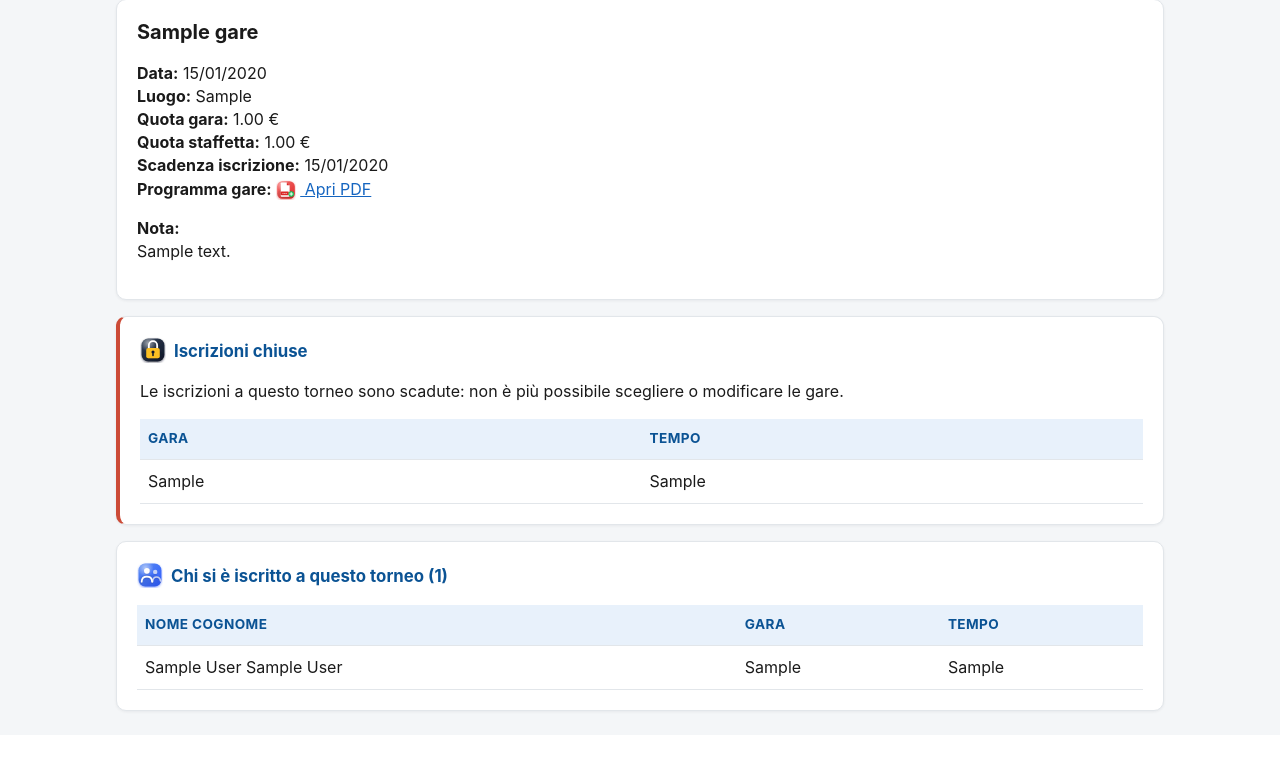
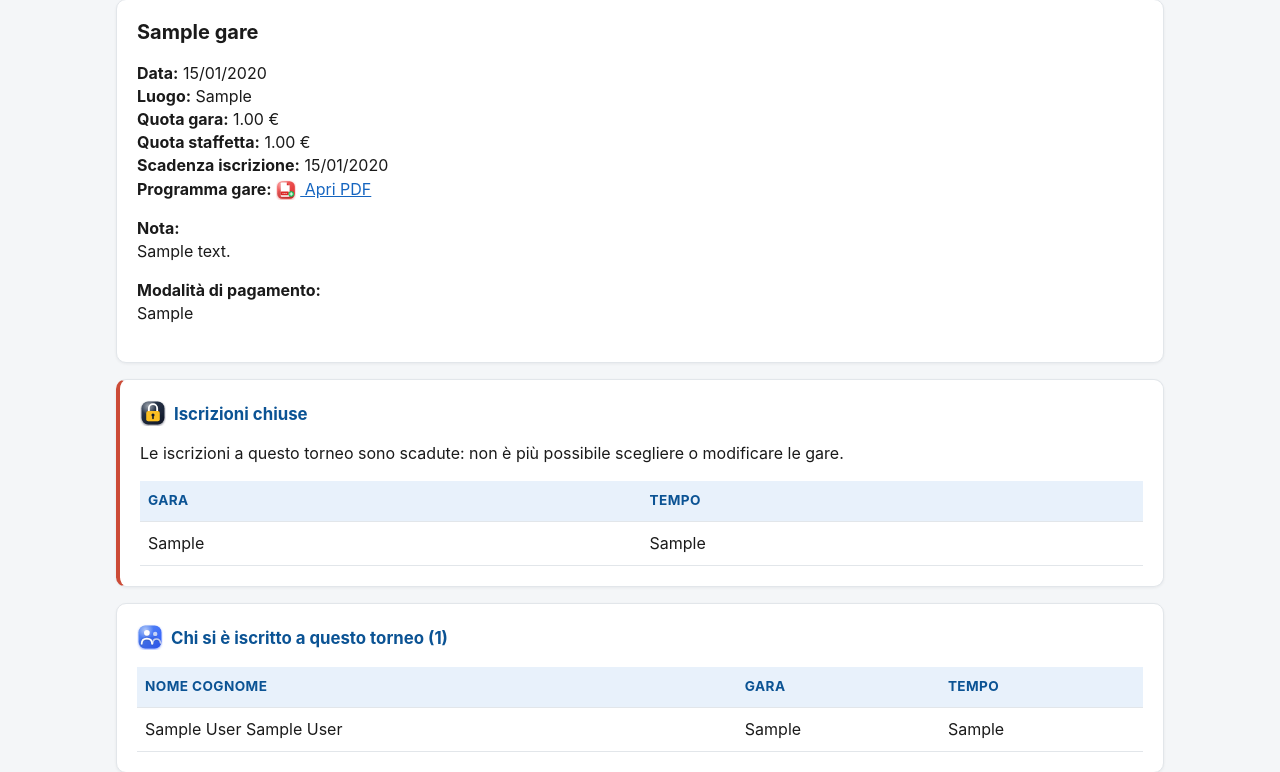
Before and after one commit to claudioaghito/swim_team, a Flask app: page /atleta/gare/1/iscrizione in a window 1280 px wide. Shown: the part 185-957 px from the top of the page. Before the commit the page ends 899 px from the top, so only its background shows below. Run offline with Flask 3, Linux system fonts and the light colour scheme; a user stored in the database is signed in; tables that the repository leaves empty hold one stand-in row (values such as "Sample post").

Commit message:
Totale costo torneo e modalita' di pagamento (visibile anche agli atleti)
- Nuovo campo "Modalita' di pagamento" (testo libero) impostabile
  dall'admin in creazione/modifica torneo, mostrato nel dettaglio torneo
  e nella pagina di iscrizione dell'atleta
- Dettaglio torneo: nuova sezione con il totale calcolato delle quote su
  tutti gli iscritti e il totale gia' effettivamente addebitato
- Migrazione automatica per il nuovo campo sul database esistente

Co-Authored-By: Claude Sonnet 5 <noreply@anthropic.com>

```diff
--- a/app.py
+++ b/app.py
@@ -24,6 +24,11 @@ def _migra_schema(app):
         if "certificato_medico_scadenza" not in colonne_users:
             with db.engine.begin() as conn:
                 conn.execute(text("ALTER TABLE users ADD COLUMN certificato_medico_scadenza DATE"))
+        if "gare" in inspector.get_table_names():
+            colonne_gare = {c["name"] for c in inspector.get_columns("gare")}
+            if "modalita_pagamento" not in colonne_gare:
+                with db.engine.begin() as conn:
+                    conn.execute(text("ALTER TABLE gare ADD COLUMN modalita_pagamento TEXT"))
         db.create_all()  # crea le tabelle introdotte da nuove funzionalita', lascia intatte le altre
 
 
--- a/models.py
+++ b/models.py
@@ -147,6 +147,7 @@ class Gara(db.Model):
     note = db.Column(db.Text)
     tipologie_gara = db.Column(db.Text)  # tipi di gara offerti, separati da virgola (es. "50 SL,100 DO")
     programma_gare_file = db.Column(db.String(255))  # nome file PDF, in UPLOAD_FOLDER/programmi_gare
+    modalita_pagamento = db.Column(db.Text)  # testo libero, visibile anche agli atleti
 
     iscrizioni = db.relationship("IscrizioneGara", backref="gara", lazy=True, cascade="all, delete-orphan")
 
--- a/templates/admin/modifica_gara.html
+++ b/templates/admin/modifica_gara.html
@@ -47,6 +47,9 @@
         <label>Nota per gli atleti (visibile solo in visualizzazione)</label>
         <textarea name="note" rows="3" placeholder="es. Ritrovo alle 8:00, portare cartellino...">{{ gara.note or '' }}</textarea>
 
+        <label>Modalità di pagamento (visibile agli atleti)</label>
+        <textarea name="modalita_pagamento" rows="3" placeholder="es. Bonifico a... oppure contanti in segreteria entro...">{{ gara.modalita_pagamento or '' }}</textarea>
+
         <button type="submit" title="Salva modifiche">{{ icon('salva') }}</button>
     </form>
 </div>
--- a/templates/admin/nuova_gara.html
+++ b/templates/admin/nuova_gara.html
@@ -43,6 +43,9 @@
         <label>Nota per gli atleti (visibile solo in visualizzazione)</label>
         <textarea name="note" rows="3" placeholder="es. Ritrovo alle 8:00, portare cartellino..."></textarea>
 
+        <label>Modalità di pagamento (visibile agli atleti)</label>
+        <textarea name="modalita_pagamento" rows="3" placeholder="es. Bonifico a... oppure contanti in segreteria entro..."></textarea>
+
         <button type="submit">{{ icon('nuovo-torneo') }} Crea torneo</button>
     </form>
 </div>
--- a/templates/athlete/iscrizione_gara.html
+++ b/templates/athlete/iscrizione_gara.html
@@ -22,6 +22,9 @@
     </p>
     {% if gara.note %}
         <p><strong>Nota:</strong><br><span class="preserve-lines">{{ gara.note }}</span></p>
+    {% endif %}
+    {% if gara.modalita_pagamento %}
+        <p><strong>Modalità di pagamento:</strong><br><span class="preserve-lines">{{ gara.modalita_pagamento }}</span></p>
     {% endif %}
 </div>
 
```
Also changed, not shown: admin.py (+11 -0 lines), templates/admin/dettaglio_gara.html (+11 -0 lines).
